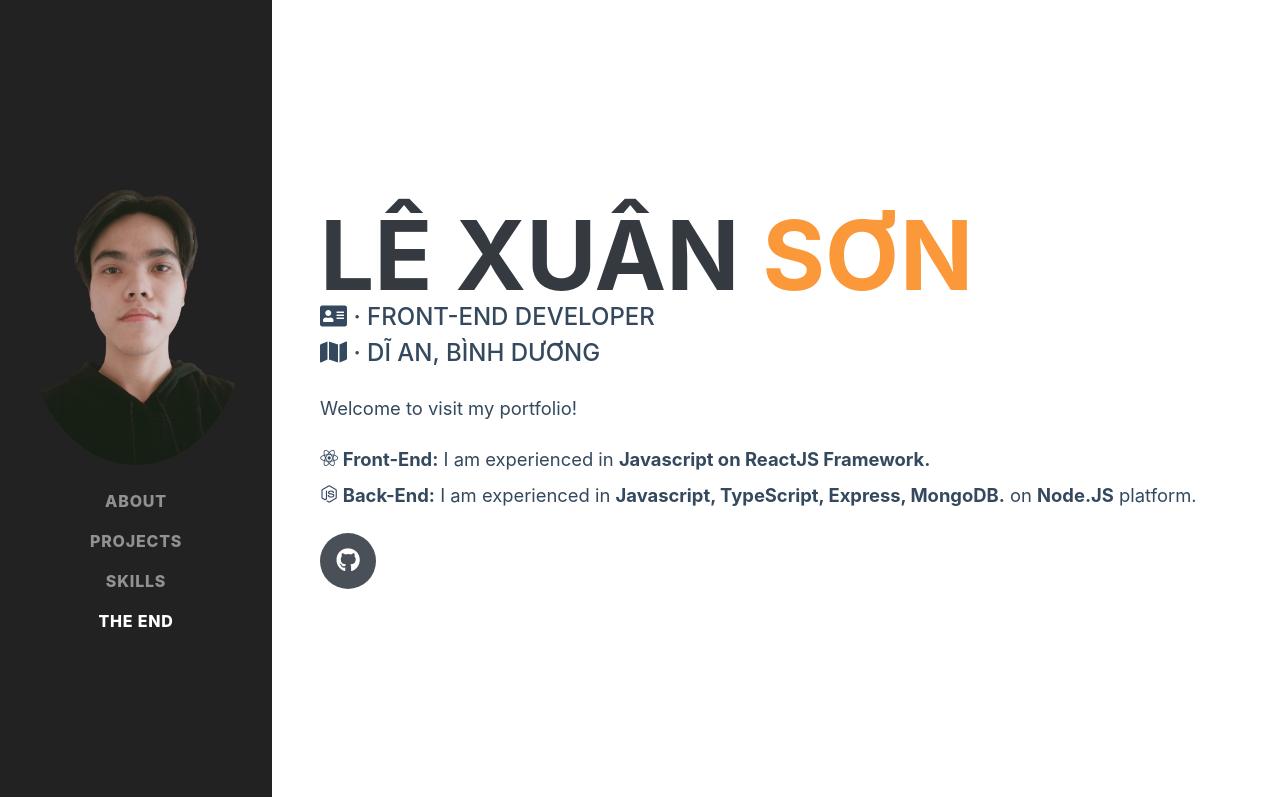
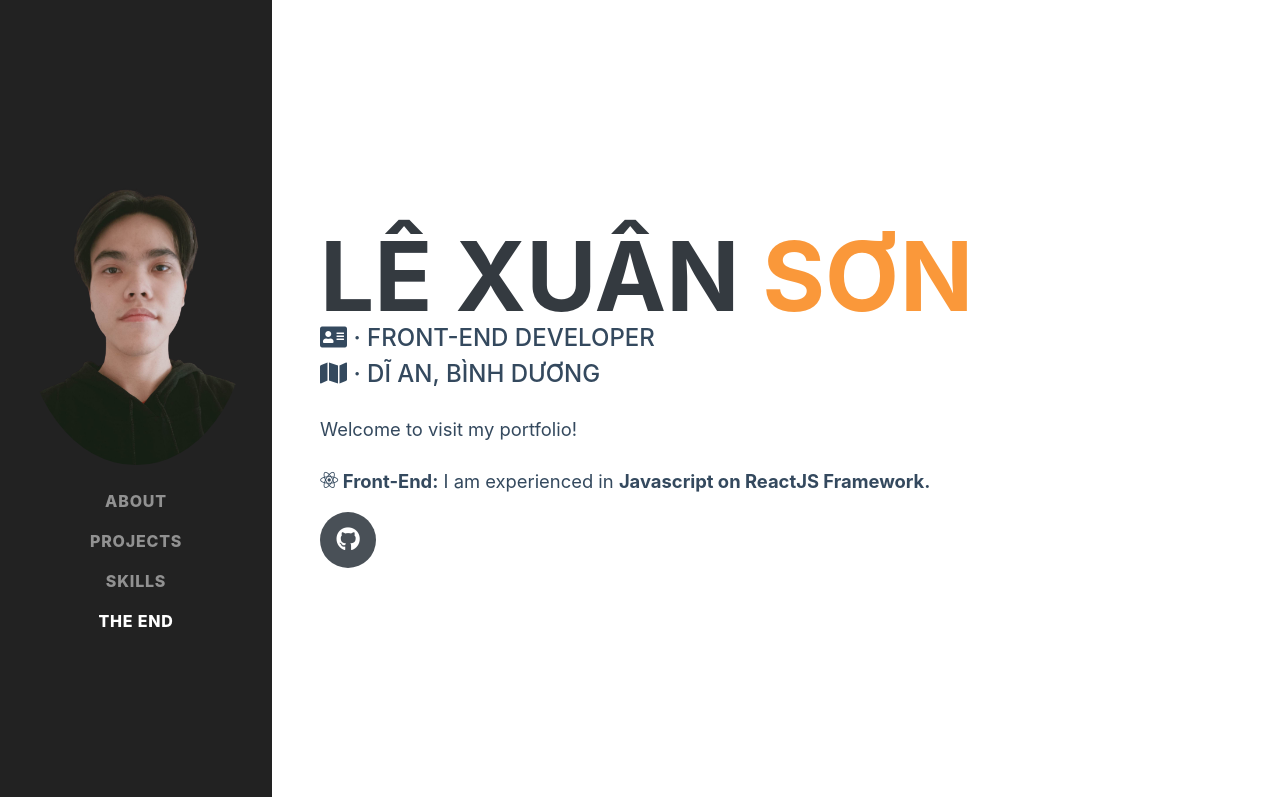
Before and after one commit to noobnx/portfolio, a plain HTML site: page index.html in a window 1280 px wide. Shown: the top 797 px of the page. Drawn offline with Linux system fonts and the light colour scheme; a web font is replaced by a local one.

Commit message:
edit again about

```diff
--- a/index.html
+++ b/index.html
@@ -78,11 +78,11 @@
               <strong><i class="devicon-react-original"></i> Front-End:</strong>
               I am experienced in <strong>Javascript on ReactJS Framework.</strong>
             </p>
-            <p class="lead mb-4">
+            <!-- <p class="lead mb-4">
               <strong><i class="devicon-nodejs-plain"></i> Back-End:</strong>
               I am experienced in <strong>Javascript, TypeScript, Express, MongoDB.</strong> on
               <strong>Node.JS</strong> platform.
-            </p>
+            </p> -->
           </p>
             <div class="social-icons">
               <!-- <a target="blank" href="">
```
